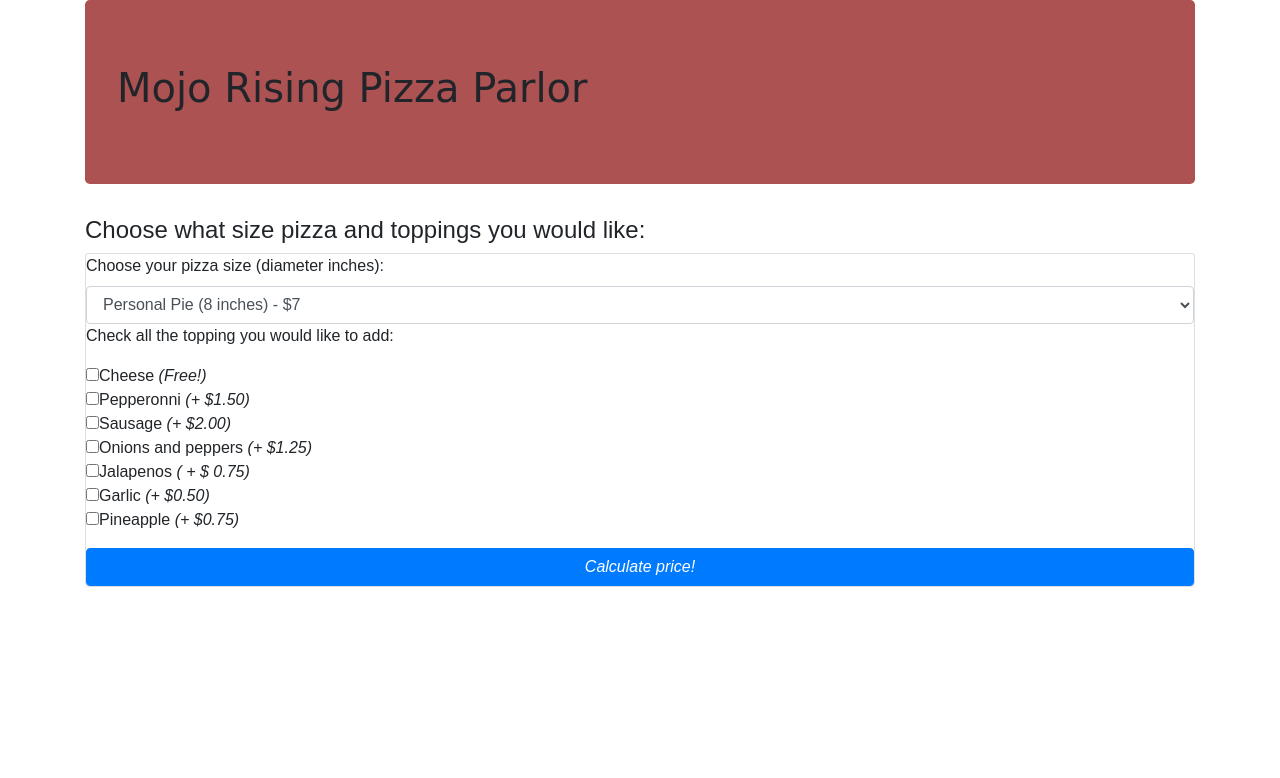
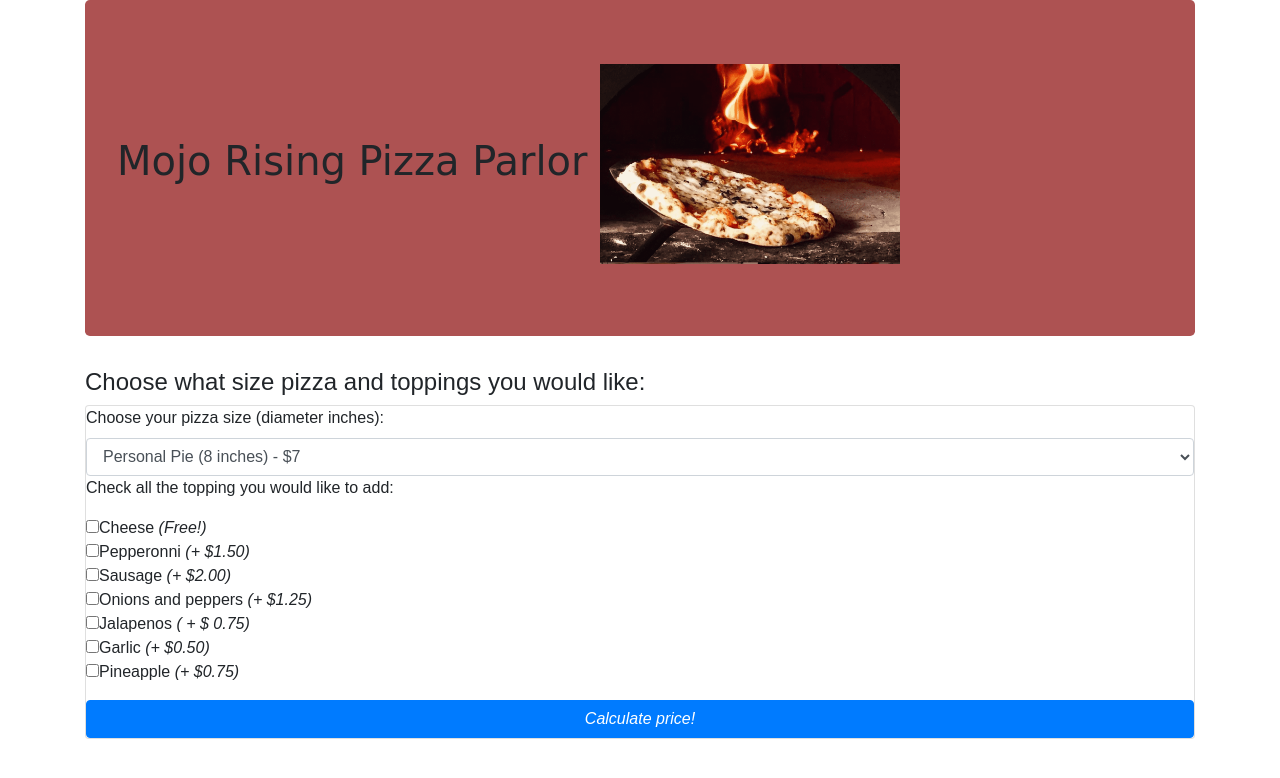
Before and after one commit to freiland/pizza-parlor, a plain HTML site: page index.html in a window 1280 px wide. Drawn offline with Linux system fonts and the light colour scheme.

Commit message:
add image to the jumbotron header, try to size

```diff
--- a/css/styles.css
+++ b/css/styles.css
@@ -17,3 +17,9 @@ body {
 h2 {
   font-size: x-large;
 }
+
+img {
+  height:200px;
+  width: 300px;
+  border:30px black;
+}
--- a/index.html
+++ b/index.html
@@ -11,7 +11,8 @@
 </head>
 <body class="container">
   <div class="jumbotron">
-    <h1>Mojo Rising Pizza Parlor</h1>
+    <h1>Mojo Rising Pizza Parlor <img src="img/Screenshot-2019-04-03-at-13.28.16.png"></h1>
+
   </div>
   <h2>Choose what size pizza and toppings you would like:</h2>
   <form id="question" class="card">
```
Also changed, not shown: img/Screenshot-2019-04-03-at-13.28.16.png (added), img/one.jpg (added), 2 other files.
